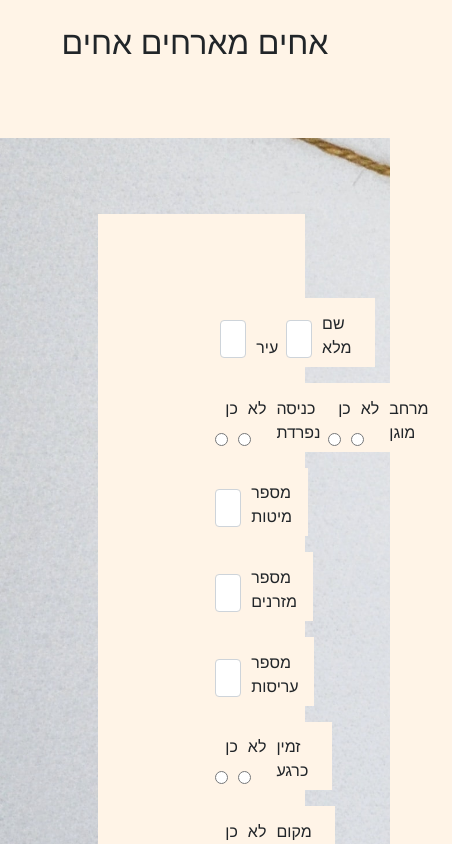
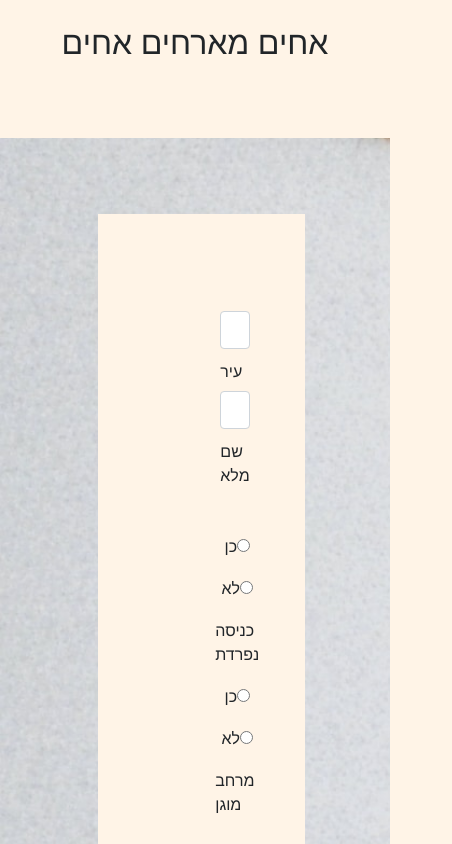
Before and after one commit to HadassaAvimor/Apartment-brokerage, a React (Create React App) app in the folder client/: page /updateHost in a window 390 px wide. Shown: the top 844 px of the page, 452 px wide, since content can reach past the window. Built offline with nearby package versions, Linux system fonts and the light colour scheme.

Commit message:
add style to phone

```diff
--- a/client/src/GuestComponents/Guest.js
+++ b/client/src/GuestComponents/Guest.js
@@ -21,8 +21,7 @@ function Guest() {
     async function getAppartments() {
         await axios.get(`${baseUrl}/hosts`)
             .then((response) => {
-                console.log(response.data);
-                setApartments(response.data)
+                setApartments(response.data);
             })
             .catch((error) => {
                 console.log(error);
--- a/client/src/host/Host.css
+++ b/client/src/host/Host.css
@@ -39,3 +39,28 @@ label {
 .radio-buttons input {
   margin-right: 10px;
 }
+
+@media screen and (max-width: 768px) {
+  .form-group {
+    flex-direction: column; /* Stack elements vertically on small screens */
+    align-items: flex-start;
+  }
+
+  label {
+    margin-left: 0; /* Remove left margin on labels */
+    margin-top: 10px; /* Add top margin for spacing between label and input */
+  }
+
+  #label {
+    margin-right: 0; /* Remove right margin on #label */
+  }
+
+  .radio-buttons {
+    margin-top: 10px; /* Add top margin for spacing between radio buttons */
+  }
+
+  .radio-buttons label,
+  .radio-buttons input {
+    margin-right: 0; /* Remove margin between radio buttons on small screens */
+  }
+}
```
